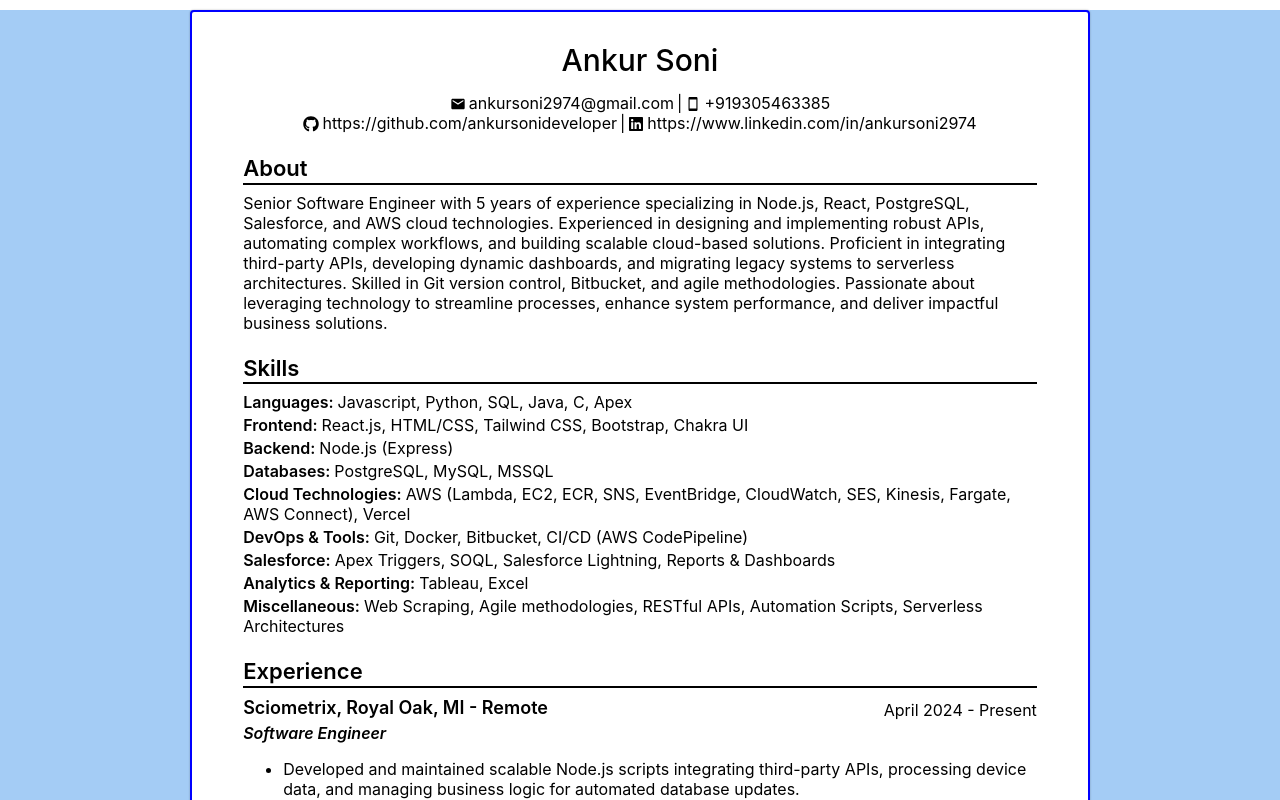
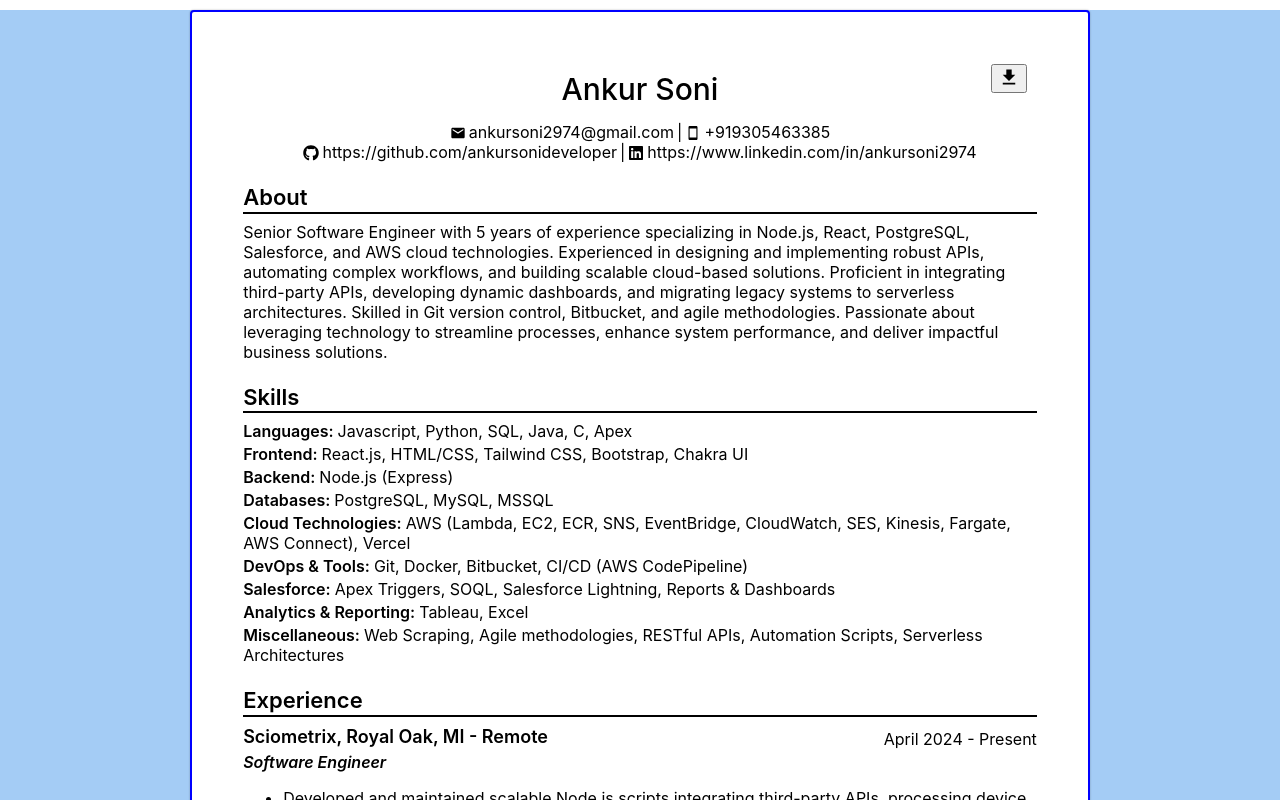
Before and after one commit to ankursonideveloper/resume, a React (Create React App) app in the folder resume/: page / in a window 1280 px wide. Shown: the top 800 px of the page. Built offline with nearby package versions, Linux system fonts and the light colour scheme.

Commit message:
added button

```diff
--- a/resume/src/App.css
+++ b/resume/src/App.css
@@ -12,6 +12,15 @@
   box-shadow: 0 0 2px rgba(0, 0, 0, 0.3); /* better box-shadow */
   min-width: 400px;
   max-width: 21cm;
+  position: relative;
+}
+.Download {
+  position: sticky;
+  top: 8%;
+  display: flex;
+  justify-content: flex-end;
+  z-index: 10;
+  margin-right: 10px; /* distance from right edge inside resume */
 }
 
 .Title {
--- a/resume/src/Components/Resume.js
+++ b/resume/src/Components/Resume.js
@@ -1,13 +1,7 @@
-import React from "react";
-import { MdEmail } from "react-icons/md";
-import { IoMdPhonePortrait } from "react-icons/io";
-import { FaGithub } from "react-icons/fa";
-import { FaLinkedin } from "react-icons/fa";
+import { IoMdDownload } from "react-icons/io";
 import Title from "./Title";
 import Header1 from "./Header1";
 import Header2 from "./Header2";
-import Divider from "./Divider";
-import Data from "./Data";
 import { Information } from "../Information/Information";
 import Header from "./Header";
 import Section from "./Section";
@@ -18,8 +12,23 @@
 import About from "./About";
 
 const Resume = () => {
+  const handleDownload = () => {
+    const resumeUrl = "/resume.pdf";
+    const link = document.createElement("a");
+    link.href = resumeUrl;
+    link.download = "Ankur_Soni_Resume.pdf";
+    document.body.appendChild(link);
+    link.click();
+    document.body.removeChild(link);
+  };
   return (
     <div className="Resume">
+      <div className="Download">
+        <button onClick={handleDownload}>
+          <IoMdDownload size={20} />
+        </button>
+      </div>
+
       <Header>
         <Title titleName="Ankur Soni" />
         <Header1 />
```
Also changed, not shown: resume/src/App.js (+3 -4 lines).
